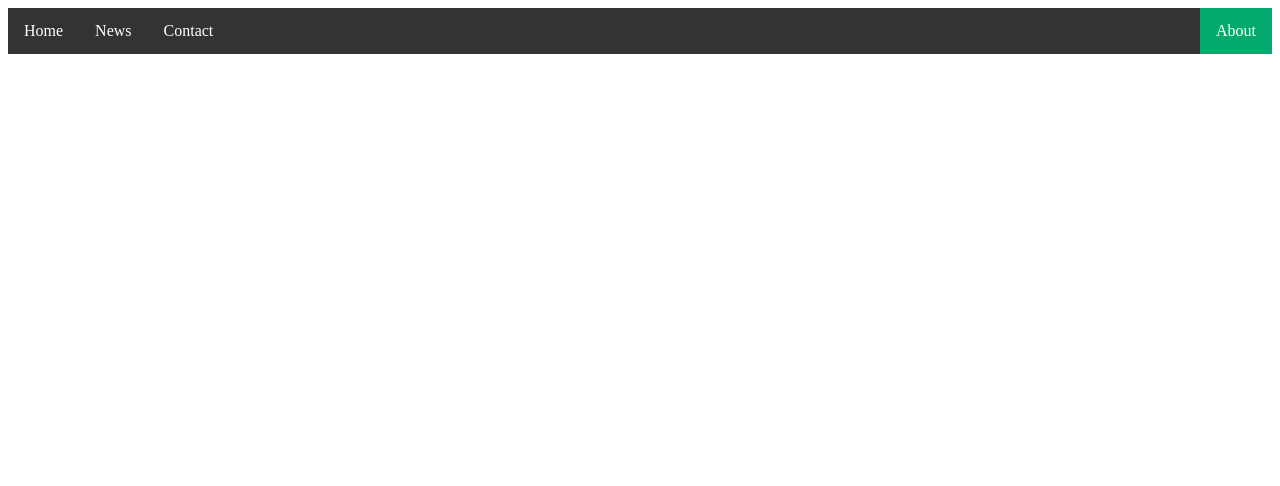
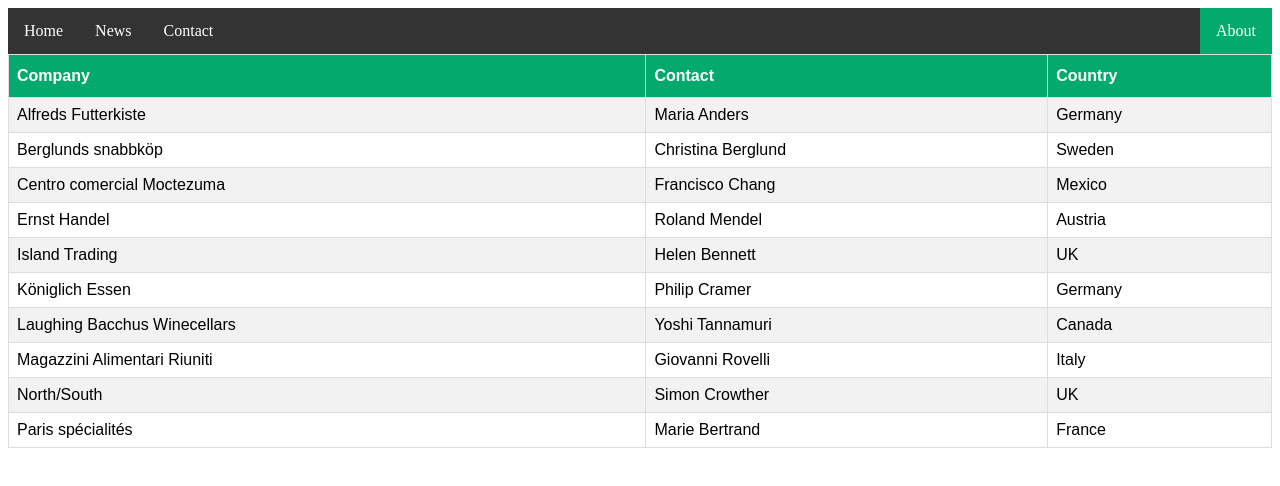
Before and after one commit to MuhammadNaveed01/BootCamp2020Sample, a plain HTML site: page index.html in a window 1280 px wide. Drawn offline with Linux system fonts and the light colour scheme.

Commit message:
Update index.html

```diff
--- a/index.html
+++ b/index.html
@@ -33,6 +33,28 @@ li a:hover:not(.active) {
 .active {
   background-color: #04AA6D;
 }
+    #customers {
+  font-family: Arial, Helvetica, sans-serif;
+  border-collapse: collapse;
+  width: 100%;
+}
+
+#customers td, #customers th {
+  border: 1px solid #ddd;
+  padding: 8px;
+}
+
+#customers tr:nth-child(even){background-color: #f2f2f2;}
+
+#customers tr:hover {background-color: #ddd;}
+
+#customers th {
+  padding-top: 12px;
+  padding-bottom: 12px;
+  text-align: left;
+  background-color: #04AA6D;
+  color: white;
+
 </style>
 </head>
 <body>
@@ -42,5 +64,64 @@ li a:hover:not(.active) {
   <li><a href="#contact">Contact</a></li>
   <li style="float:right"><a class="active" href="#about">About</a></li>
 </ul>
+
+    <table id="customers">
+  <tr>
+    <th>Company</th>
+    <th>Contact</th>
+    <th>Country</th>
+  </tr>
+  <tr>
+    <td>Alfreds Futterkiste</td>
+    <td>Maria Anders</td>
+    <td>Germany</td>
+  </tr>
+  <tr>
+    <td>Berglunds snabbköp</td>
+    <td>Christina Berglund</td>
+    <td>Sweden</td>
+  </tr>
+  <tr>
+    <td>Centro comercial Moctezuma</td>
+    <td>Francisco Chang</td>
+    <td>Mexico</td>
+  </tr>
+  <tr>
+    <td>Ernst Handel</td>
+    <td>Roland Mendel</td>
+    <td>Austria</td>
+  </tr>
+  <tr>
+    <td>Island Trading</td>
+    <td>Helen Bennett</td>
+    <td>UK</td>
+  </tr>
+  <tr>
+    <td>Königlich Essen</td>
+    <td>Philip Cramer</td>
+    <td>Germany</td>
+  </tr>
+  <tr>
+    <td>Laughing Bacchus Winecellars</td>
+    <td>Yoshi Tannamuri</td>
+    <td>Canada</td>
+  </tr>
+  <tr>
+    <td>Magazzini Alimentari Riuniti</td>
+    <td>Giovanni Rovelli</td>
+    <td>Italy</td>
+  </tr>
+  <tr>
+    <td>North/South</td>
+    <td>Simon Crowther</td>
+    <td>UK</td>
+  </tr>
+  <tr>
+    <td>Paris spécialités</td>
+    <td>Marie Bertrand</td>
+    <td>France</td>
+  </tr>
+</table>
+
 </body>
 </html>
```
